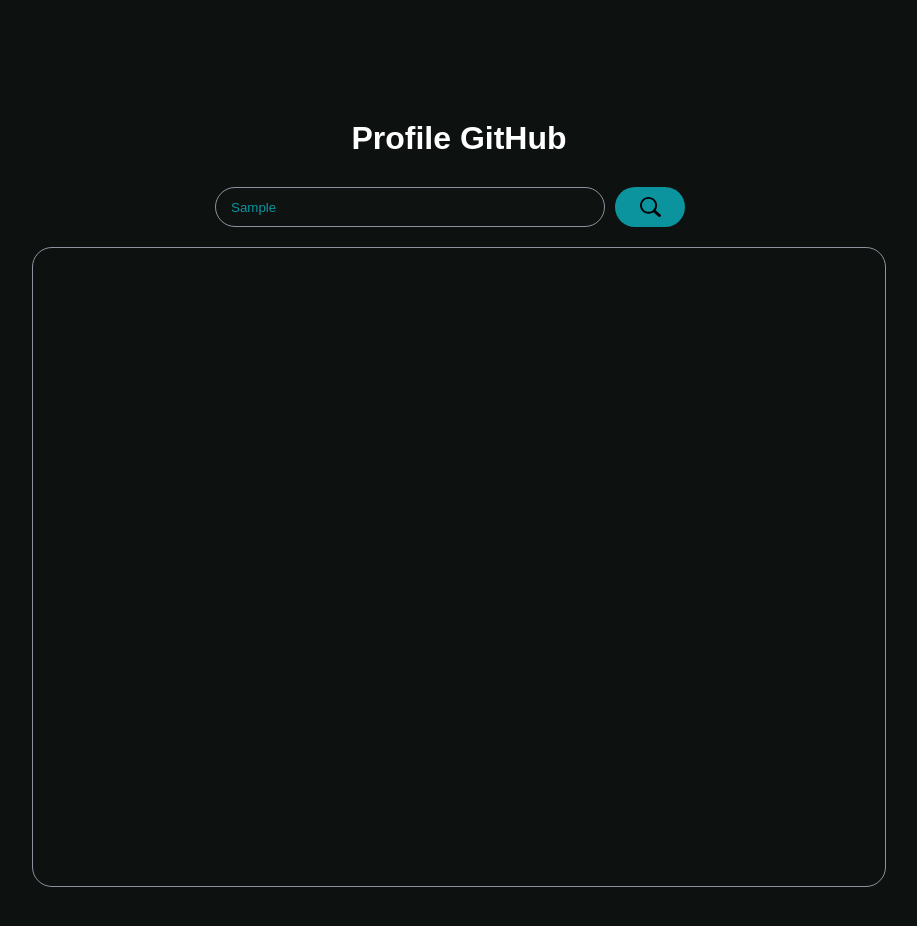
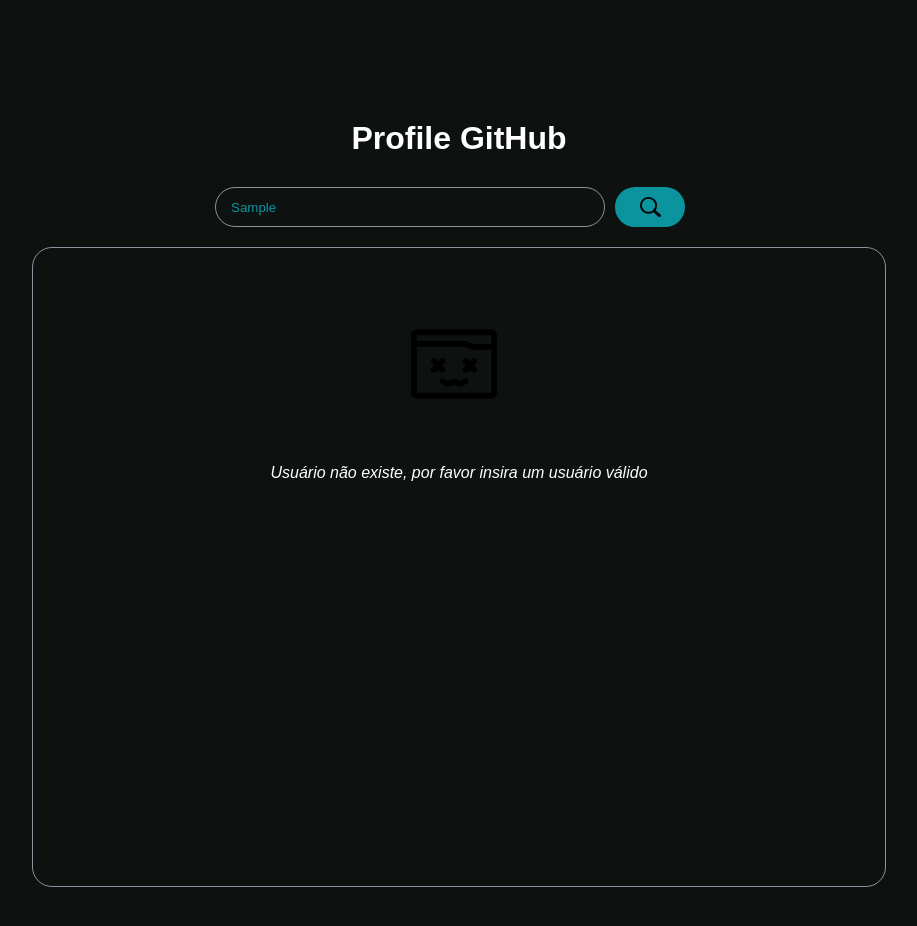
Before and after one commit to lomaferreira/Profile_GitHub, a plain HTML site: page index.html in a window 1280 px wide. Both pictures are taken after typing "Sample" into the empty fields and a click on the button 831 px from the left and 207 px from the top of the page. Shown: the whole page, without its empty margins (181-1098 px from the left). Drawn offline with Linux system fonts and the light colour scheme; no server answers.

Commit message:
add user error message

```diff
--- a/index.html
+++ b/index.html
@@ -17,8 +17,13 @@
         <button type="submit"></button>
       </div>
       <div id="profile" class="open">
-        <div id="Style_error"><img scr="./assets/search-icon.svg" />
-        <div id="img"></div></div>
+        <div id="Style_error">
+          <span id="img">
+        </span>
+         <p id="message_error"></p>
+        </div>
+
+      </div>
         <div class="user-img"></div>
         <div class="user-name"></div>
         <div class="bio-user"></div>
--- a/script.js
+++ b/script.js
@@ -1,6 +1,6 @@
 const form = document.querySelector("#container-main");
 const element = document.querySelector("#profile");
-const element_error = document.querySelector("#Style_error");
+const element_error = document.querySelector("#message_error");
 
 form.addEventListener("submit", function (e) {
   e.preventDefault();
@@ -22,7 +22,6 @@ form.addEventListener("submit", function (e) {
         );
       } //ver o número do error
       else {
-        element_error.classList.remove("Style_error");
         return response.json();
       }
     })
@@ -43,10 +42,11 @@ form.addEventListener("submit", function (e) {
     })
     //Pegar o erro
     .catch((error) => {
-      element_error.classList.add("Style_error");
-      element_error.innerHTML=document.createElement()
+      document.querySelector("#img").innerHTML =
+        "<img src='./assets/erro-404.png' width='30%'/>";
       element_error.innerHTML =
         "<p><em>Usuário não existe, por favor insira um usuário válido</em></p>";
+
       console.error(error.message);
     });
 });
--- a/style.css
+++ b/style.css
@@ -97,9 +97,13 @@ input:focus {
   color: #0b949e;
   border: 1px solid;
 }
-.Style_error{
+#Style_error{
   display: flex;
   flex-direction: column;
   align-items: center;
-  margin: 20% auto;
+  margin-top: 70px;
+  gap: 50px;
 }
+#Style_error span{
+  padding-left: 40%;
+}
```
